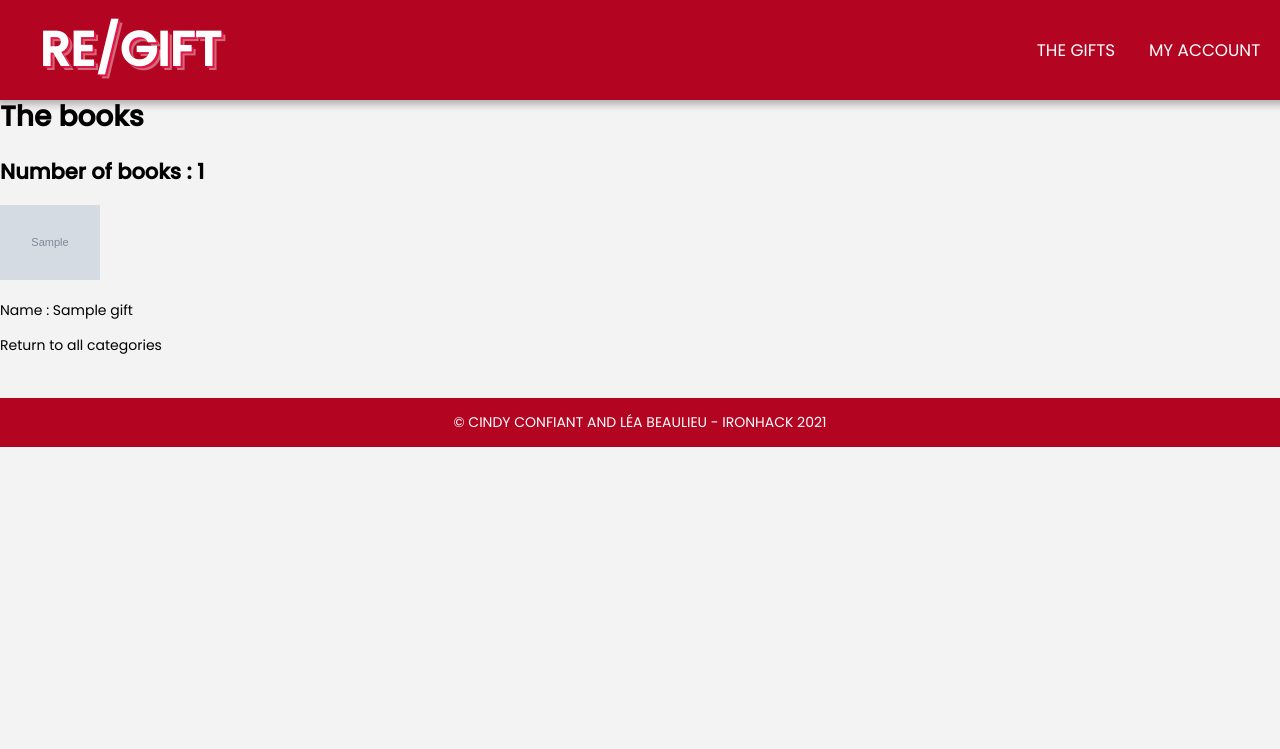
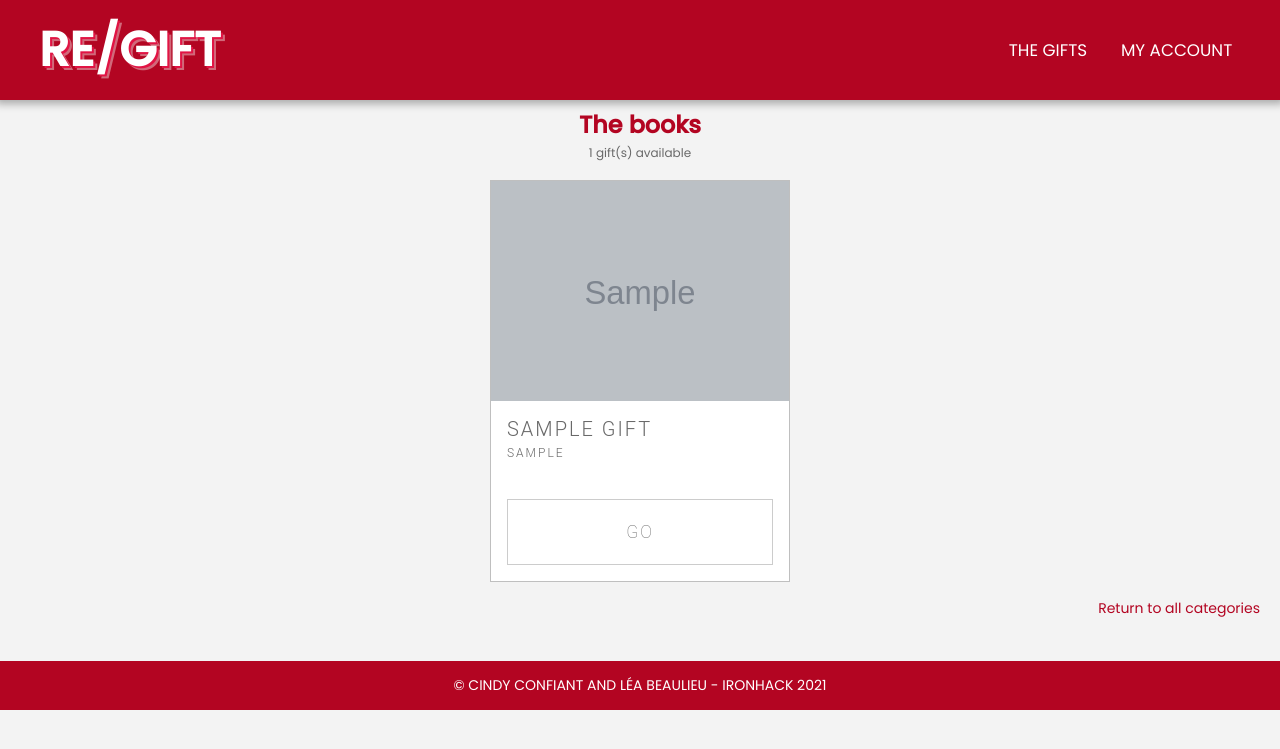
Before and after one commit to lea-beaulieu/re-gift, a Node server app: page /gifts/category?name=books in a window 1280 px wide. Shown: the top 749 px of the page. Run offline with Node 20, Linux system fonts and the light colour scheme; tables that the repository leaves empty hold one stand-in row (values such as "Sample post"); grey boxes marked "Sample" are stand-in pictures; some libraries are stand-ins or nearby versions.

Commit message:
done css auth and gift display

```diff
--- /dev/null
+++ b/public/stylesheets/style-displaygift.css
@@ -0,0 +1,315 @@
+/*
+ #####  #  ####  #####  #        ##   #   #    # ##### ###### #    #    #####  #   #     ####    ##   #####
+ #    # # #      #    # #       #  #   # #     #   #   #      ##  ##    #    #  # #     #    #  #  #    #
+ #    # #  ####  #    # #      #    #   #      #   #   #####  # ## #    #####    #      #      #    #   #
+ #    # #      # #####  #      ######   #      #   #   #      #    #    #    #   #      #      ######   #
+ #    # # #    # #      #      #    #   #      #   #   #      #    #    #    #   #      #    # #    #   #
+ #####  #  ####  #      ###### #    #   #      #   #   ###### #    #    #####    #       ####  #    #   #
+ */
+
+
+/* Cancel all the auto borders to better place flex box */
+
+*,
+*::before,
+*::after {
+    box-sizing: border-box;
+}
+
+
+/*
+┌─┐┌─┐┌┐┌┌┬┐┌─┐┬┌┐┌┌─┐┬─┐  ┌─┐┌┐┌┌┬┐  ┌┐ ┌─┐─┐ ┬┌─┐┌─┐
+│  │ ││││ │ ├─┤││││├┤ ├┬┘  ├─┤│││ ││  ├┴┐│ │┌┴┬┘├┤ └─┐
+└─┘└─┘┘└┘ ┴ ┴ ┴┴┘└┘└─┘┴└─  ┴ ┴┘└┘─┴┘  └─┘└─┘┴ └─└─┘└─┘
+ */
+
+.displaygift-container {
+    display: flex;
+    flex-wrap: wrap;
+    list-style: none;
+    margin: 0;
+    padding: 0;
+    justify-content: center;
+    color: #999999;
+    font-family: 'Roboto', 'Helvetica Neue', Helvetica, Arial, sans-serif;
+    font-weight: 500;
+    letter-spacing: 0;
+    margin: 0;
+}
+
+.displaygift-container__box {
+    display: flex;
+    padding: 1rem;
+}
+
+.displaygift-box {
+    background-color: white;
+    border: 1px solid #bfbfbf;
+    display: flex;
+    flex-direction: column;
+    overflow: hidden;
+    width: 300px;
+    max-width: 300px;
+}
+
+.displaygift-box-content {
+    display: flex;
+    flex: 1 1 auto;
+    flex-direction: column;
+    padding: 1rem;
+}
+
+
+/*
+┬ ┬┌─┐┬  ┬┌─┐┬─┐
+├─┤│ │└┐┌┘├┤ ├┬┘
+┴ ┴└─┘ └┘ └─┘┴└─
+*/
+
+.displaygift-box:hover {
+    background: url("/images/giftbg.jpeg");
+    background-size: 100%;
+    background-position: center;
+}
+
+.displaygift-box-btn:hover {
+    color: rgba(179, 5, 34, 0.8);
+    border: 2px solid rgba(179, 5, 34, 0.8);
+    background: none;
+    font-weight: 400;
+}
+
+.displaygift-box:hover .displaygift-box-image {
+    filter: contrast(100%);
+}
+
+
+/*
+┌┐ ┬ ┬┌┬┐┌┬┐┌─┐┌┐┌
+├┴┐│ │ │  │ │ ││││
+└─┘└─┘ ┴  ┴ └─┘┘└┘
+*/
+
+.displaygift-box-btn {
+    background-color: white;
+    border: 1px solid #cccccc;
+    color: #696969;
+    padding: 0.3rem;
+    text-transform: uppercase;
+    font-family: 'Roboto', 'Helvetica Neue', Helvetica, Arial, sans-serif;
+    letter-spacing: 2px;
+    margin: 0;
+    font-size: 125%;
+    font-weight: lighter;
+}
+
+.displaygift-box-btn--block {
+    display: block;
+    width: 100%;
+}
+
+
+/*
+┬┌┬┐┌─┐
+│││││ ┬
+┴┴ ┴└─┘
+*/
+
+img {
+    width: 100%;
+    height: 220px;
+    vertical-align: middle;
+    object-fit: cover;
+    object-position: 100% 0;
+}
+
+.displaygift-box-image {
+    background-position: center center;
+    background-repeat: no-repeat;
+    background-size: cover;
+    filter: contrast(70%);
+    overflow: hidden;
+    position: relative;
+}
+
+.displaygift-box-image::before {
+    content: "";
+    display: block;
+}
+
+
+/*
+┌┬┐┌─┐─┐ ┬┌┬┐
+ │ ├┤ ┌┴┬┘ │
+ ┴ └─┘┴ └─ ┴
+ */
+
+.displaygift-box-title {
+    color: #696969;
+    font-size: 1.25rem;
+    font-weight: 300;
+    letter-spacing: 2px;
+    text-transform: uppercase;
+}
+
+.displaygift-box-title p {
+    margin-block-start: 0;
+    margin-block-end: 5px;
+}
+
+.displaygift-count {
+    text-align: center;
+    max-width: 100vw;
+    color: #696969;
+    font-size: 12px;
+    padding: 2px;
+    font-weight: lighter;
+}
+
+.displaygift-box-brand {
+    text-transform: uppercase;
+    font-size: 12px;
+    margin: 0;
+}
+
+.displaygift-box-text {
+    flex: 1 1 auto;
+    font-size: 0.875rem;
+    line-height: 1.5;
+    margin-bottom: 1.25rem;
+}
+
+
+/*
+ #####  #  ####  #####  #        ##   #   #     ####  # ###### #####    # #####
+ #    # # #      #    # #       #  #   # #     #    # # #        #      # #    #
+ #    # #  ####  #    # #      #    #   #      #      # #####    #      # #    #
+ #    # #      # #####  #      ######   #      #  ### # #        #      # #    #
+ #    # # #    # #      #      #    #   #      #    # # #        #      # #    #
+ #####  #  ####  #      ###### #    #   #       ####  # #        #      # #####
+*/
+
+
+/*
+┌─┐┌─┐┌┐┌┌┬┐┌─┐┬┌┐┌┌─┐┬─┐  ┌─┐┌┐┌┌┬┐  ┌┐ ┌─┐─┐ ┬┌─┐┌─┐
+│  │ ││││ │ ├─┤││││├┤ ├┬┘  ├─┤│││ ││  ├┴┐│ │┌┴┬┘├┤ └─┐
+└─┘└─┘┘└┘ ┴ ┴ ┴┴┘└┘└─┘┴└─  ┴ ┴┘└┘─┴┘  └─┘└─┘┴ └─└─┘└─┘
+ */
+
+.displaygiftdetail-container {
+    display: flex;
+    justify-content: center;
+    width: 100vw;
+    color: #999999;
+    font-family: 'Roboto', 'Helvetica Neue', Helvetica, Arial, sans-serif;
+    font-weight: 500;
+    letter-spacing: 0;
+    margin-top: min(50px);
+}
+
+.displaygiftdetail-box {
+    justify-content: center;
+    background-color: white;
+    border: 1px solid #bfbfbf;
+    width: 750px;
+}
+
+.displaygiftdetail-box-content {
+    display: flex;
+    flex-direction: column;
+    padding: 1rem;
+}
+
+
+/*
+┬┌┬┐┌─┐
+│││││ ┬
+┴┴ ┴└─┘
+*/
+
+.fullimg {
+    width: 100%;
+    height: 300px;
+    vertical-align: middle;
+    object-fit: cover;
+    object-position: 100% 0;
+}
+
+.displaygift-box-fullimage {
+    background-position: center center;
+    background-repeat: no-repeat;
+    background-size: cover;
+    overflow: hidden;
+    position: relative;
+}
+
+
+/*
+┌┬┐┌─┐─┐ ┬┌┬┐
+ │ ├┤ ┌┴┬┘ │
+ ┴ └─┘┴ └─ ┴
+ */
+
+label {
+    color: #696969;
+    letter-spacing: 2px;
+    text-transform: uppercase;
+    font-size: 12px;
+    font-weight: 300;
+    /*border-top: 1px solid rgba(179, 5, 34, 0.8);*/
+}
+
+.displaygift-box-description {
+    color: #969696;
+    text-transform: none;
+    font-size: 12px;
+    margin: 10px 0 0 0;
+    font-weight: 350;
+    text-align: justify;
+}
+
+.displaygift-box-userA {
+    color: rgba(179, 5, 34, 0.8);
+    font-style: italic;
+    font-size: 12px;
+    margin: 2px 0 20px 0;
+    font-weight: 300;
+    text-align: justify;
+    ;
+}
+
+.displaygift-box-mygifts select {
+    margin-left: 10px;
+    margin-top: 5px;
+    color: #969696;
+    text-transform: uppercase;
+    background-color: none;
+    cursor: pointer;
+    font-size: 10px;
+    border: none;
+}
+
+.displaygift-box-mygifts select:hover {
+    color: rgba(179, 5, 34, 0.8);
+}
+
+.displaygiftdetail-box-content button {
+    padding: 10px 38px;
+    margin: 0 260px 0 260px;
+    box-sizing: border-box;
+    font-size: 100%;
+    letter-spacing: 2px;
+    color: #fff;
+    text-decoration: none;
+    border: 2px solid transparent;
+    border-radius: 2px;
+    background: rgb(179, 5, 34);
+    transition: linear 0.3s;
+    white-space: pre-line;
+}
+
+.displaygiftdetail-box-content button:hover {
+    color: rgba(179, 5, 34, 0.8);
+    border: 2px solid rgba(179, 5, 34, 0.8);
+    background: none;
+}
--- a/public/stylesheets/style.css
+++ b/public/stylesheets/style.css
@@ -56,6 +56,7 @@ nav {
     background: rgb(179, 5, 34);
     /*#ff4444*/
     box-shadow: 0 0 8px 4px rgba(0, 0, 0, 0.3);
+    z-index: 999;
 }
 
 nav>h1 {
@@ -300,3 +307,106 @@ input {
     border: 2px solid rgba(179, 5, 34, 0.8);
     background: none;
 }
+
+.signup-input {
+    align-self: center;
+    color: rgb(0, 0, 0);
+    background-color: lightgray;
+    opacity: 0.5;
+    border-style: solid;
+    border-color: rgb(185, 185, 185);
+    border-width: 0.5px;
+    outline: none;
+    padding: 4px 8px;
+    margin: 0px 0px 5px 0px;
+    width: 250px;
+    border-radius: 18px;
+}
+
+
+/*
+ #####     #    ####### #######  #####  ####### ######  #     #
+ #     #   # #      #    #       #     # #     # #     #  #   #
+ #        #   #     #    #       #       #     # #     #   # #
+ #       #     #    #    #####   #  #### #     # ######     #
+ #       #######    #    #       #     # #     # #   #      #
+ #     # #     #    #    #       #     # #     # #    #     #
+  #####  #     #    #    #######  #####  ####### #     #    #
+*/
+
+h1 {
+    font-size: 170%;
+    color: rgb(179, 5, 34);
+    text-align: center;
+    margin: 30px 0 0 0;
+    max-width: 100vw;
+}
+
+.footer-previouspage {
+    font-size: inherit;
+    color: rgb(179, 5, 34);
+    width: 100vw;
+    text-align: right;
+    margin: 0px 20px 0 0;
+}
+
+.footer-previouspage a {
+    margin: 0px 20px 0 0;
+}
+
+.category-container {
+    display: flex;
+    justify-content: center;
+    flex-wrap: wrap;
+    margin: 0 20vw 0 20vw;
+}
+
+.category-box {
+    width: 290px;
+    max-width: 290px;
+    height: 227px;
+    position: relative;
+    margin: 20px 0vw 0 2vw;
+}
+
+.category-box .category-photo img {
+    width: 100%;
+    height: 227px;
+    position: absolute;
+}
+
+.category-box:hover .category-hover {
+    opacity: 0.8;
+    transform: translate(-10px, -10px);
+}
+
+.category-box .category-hover {
+    position: absolute;
+    width: 100%;
+    height: 100%;
+    background: url("/images/giftbg.jpeg");
+    background-size: 100%;
+    background-position: center;
+    text-transform: uppercase;
+    transform: translate(0, 0);
+    opacity: 0;
+    transition: .25s ease-out;
+}
+
+.category-box .category-detail {
+    position: absolute;
+    left: 50%;
+    top: 50%;
+    transform: translate(-50%, -50%);
+    text-align: center;
+}
+
+.category-box .category-hover a {
+    text-decoration: none;
+    color: rgba(179, 5, 34, 0.918);
+    border: 2px solid rgba(179, 5, 34, 0.918);
+    background: none;
+    padding: 10px;
+    border-radius: 5px;
+    z-index: 98;
+}
--- a/views/othersgift/giftsbycategory.hbs
+++ b/views/othersgift/giftsbycategory.hbs
@@ -1,11 +1,40 @@
+<link rel="stylesheet" href="/stylesheets/style-displaygift.css" />
 <h1>The {{category}} </h1>
 
-<h2>Number of {{category}} : {{giftsOfSelectedCategory.length}}</h2>
+<div class="displaygift-count">
+{{giftsOfSelectedCategory.length}} gift(s) available
+</div>
 
-{{#each giftsOfSelectedCategory}}
-  <img src="{{this.picture}}" alt="giftImg"/>
-  <a href="/gifts/{{id}}"><p>Name : {{this.name}}</p></a>
-{{/each}}
+<ul class="displaygift-container">
+  {{#each giftsOfSelectedCategory}}
+
+  <li class="displaygift-container__box">
+
+    <div class="displaygift-box">
 
 
+
+      <div class="displaygift-box-image">
+      <img src="{{this.picture}}" alt="giftImg"/>
+      </div>
+
+    <div class="displaygift-box-content">
+      <div class="displaygift-box-title">
+      <p class="displaygift-box-title">{{this.name}}</p>
+      <p class="displaygift-box-brand">{{this.brand}}</p>
+    </div>
+     <p class="displaygift-box-text"></p>
+<button class="displaygift-box-btn displaygift-box-btn--block"><a href="/gifts/{{id}}"><p>GO</p></a></button>
+
+
+    {{/each}}
+
+    </div>
+
+  </li>
+
+</ul>
+
+<div class="footer-previouspage">
 <a href="/gifts">Return to all categories</a>
+</div>
```
Also changed, not shown: other parts of public/stylesheets/style.css (+21 -15 lines), views/auth/signup.hbs (+25 -16 lines), views/othersgift/details.hbs (+34 -5 lines), views/othersgift/gifts.hbs (+56 -19 lines), public/images/giftcat-book.png (added), public/images/giftcat-booklayer.png (added), public/images/giftcat-box.png (added), public/images/giftcat-boxlayer.png (added), public/images/giftcat-perfume.png (added), public/images/giftcat-perfumelayer.png (added), public/images/giftcat-toy.png (added), public/images/giftcat-toylayer.png (added), public/images/giftcatbook.png (added), public/images/giftcatbox.png (added), 3 more files, 1 other file.
